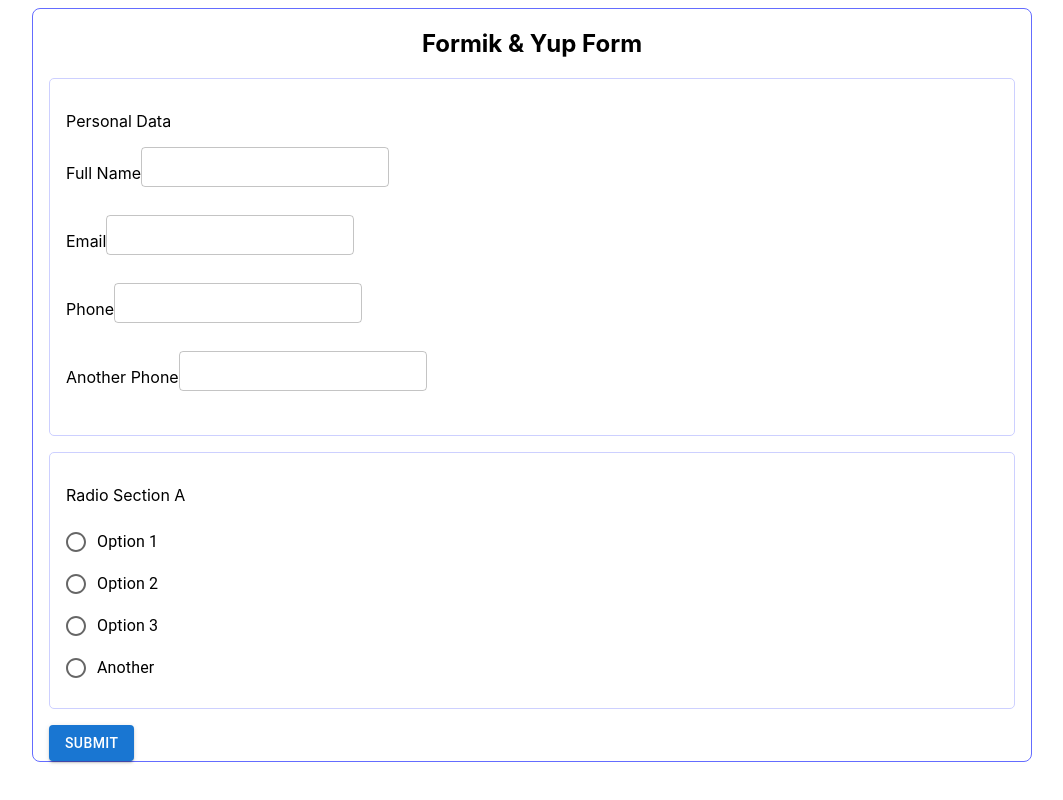
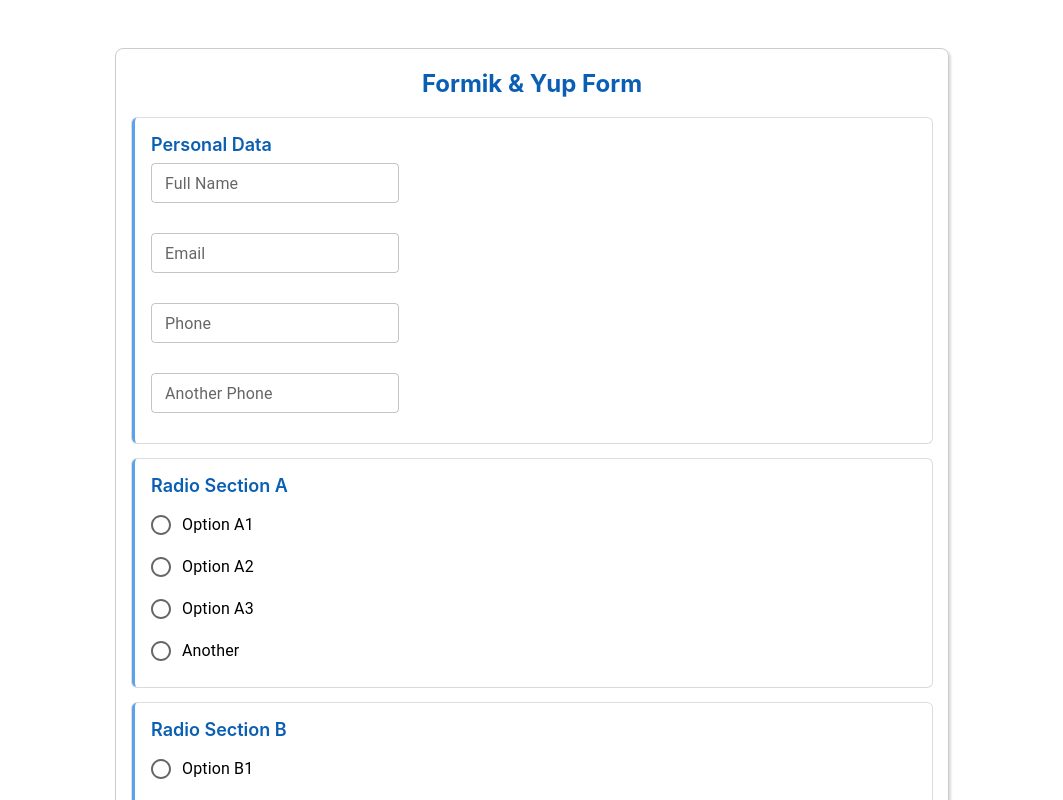
Before and after one commit to kosolapiyD/formik-yup-Form, a React (Vite) app: page / in a window 1280 px wide. Shown: the top 800 px of the page, without its empty margins (108-1171 px from the left). Built offline with nearby package versions, Linux system fonts and the light colour scheme.

Commit message:
design change, basic css

```diff
--- a/src/App.css
+++ b/src/App.css
@@ -1,34 +1,60 @@
+body {
+  /* margin: 0; */
+  box-sizing: border-box;
+}
+
 :root {
   font-family: Inter, system-ui, Avenir, Helvetica, Arial, sans-serif;
-
 }
 
 #root {
-  max-width    : 1000px;
+  max-width    : 800px;
   margin       : 0 auto;
+  margin-top   : 3rem;
   padding      : 0 1rem;
-  box-sizing   : border-box;
-  border       : 1px solid #646cff;
+  border       : 1px solid #ccc;
   border-radius: 8px;
+  box-shadow   : rgba(0, 0, 0, 0.15) 1.95px 1.95px 2.6px;
 }
 
 .formTitle {
   text-align: center;
   margin    : 0;
   padding   : 0;
+  color     : #0a5fb4;
+}
+
+.sectionLabel {
+  font-size     : large;
+  margin        : 0;
+  padding-bottom: 0.5rem;
+  font-weight   : 600;
+  color         : #0a5fb4;
 }
 
 .sectionBox {
-  padding      : 1rem;
+  padding      : 1rem 1rem 0 1rem;
   margin       : 1rem 0;
-  border       : 1px solid #cdd0ff;
+  border-left  : 3px solid #5aa3ec;
   border-radius: 5px;
+  box-shadow   : rgba(0, 0, 0, 0.02) 0px 1px 3px 0px, rgba(27, 31, 35, 0.15) 0px 0px 0px 1px;
+}
+
+.sectionBox fieldset {
+  padding-bottom: 15px;
+}
+
+.sectionBox fieldset p.MuiFormHelperText-root {
+  position: absolute;
+  bottom  : 0;
 }
 
 .fieldsBox {
-  display          : flex;
-  /* flex-direction: column; */
-  margin           : 1rem 0;
+  height: 70px;
+}
+
+.buttonBox {
+  padding-bottom: 1rem;
 }
 
 .errorText {
--- a/src/App.tsx
+++ b/src/App.tsx
@@ -1,16 +1,17 @@
 import { Form, Formik } from 'formik';
+import { ChangeEvent, useState } from 'react';
+import { data } from './mock/data';
 import { initialValues, validationSchema } from './utils/utils';
 
 import './App.css';
+
+import ButtonBox from './components/button-box/ButtonBox';
+import FormTitle from './components/form-title/FormTitle';
+import RadioBox from './components/radio-box/RadioBox';
 import TextBox from './components/text-box/TextBox';
 
-import { ChangeEvent, useState } from 'react';
-import ButtonBox from './components/button-box/ButtonBox';
-import RadioBox from './components/radio-box/RadioBox';
-import { data } from './mock/data';
-
 const App = () => {
-  const { personalDataSection, radioSectionA } = data;
+  const { personalDataSection, radioSectionA, radioSectionB } = data;
 
   const [radioBtnValue, setRadioBtnValue] = useState('');
   const handleRadioChange = ({ target }: ChangeEvent<HTMLInputElement>) => {
@@ -29,9 +30,7 @@
 
   return (
     <div className='container'>
-      <div className='formTitle'>
-        <h2>Formik & Yup Form</h2>
-      </div>
+      <FormTitle />
       <div className='formContainer'>
         <Formik
           initialValues={initialValues}
@@ -40,10 +39,13 @@
         >
           {(props) => (
             <Form>
-              {/* {textFieldsList} */}
               <TextBox {...personalDataSection} />
               <RadioBox
                 {...radioSectionA}
+                handleRadioChange={handleRadioChange}
+              />
+              <RadioBox
+                {...radioSectionB}
                 handleRadioChange={handleRadioChange}
               />
               <ButtonBox {...props} />
--- /dev/null
+++ b/src/components/form-title/FormTitle.tsx
@@ -0,0 +1,9 @@
+const FormTitle = () => {
+  return (
+    <div className='formTitle'>
+      <h2>Formik & Yup Form</h2>
+    </div>
+  );
+};
+
+export default FormTitle;
--- a/src/components/text-box/TextBox.tsx
+++ b/src/components/text-box/TextBox.tsx
@@ -18,11 +18,12 @@
       <p className='sectionLabel'>{label}</p>
       {textFields.map(({ id, name, label }: TextBoxProps) => (
         <div key={id} className='fieldsBox'>
-          <p className='label'>{label}</p>
           <Field
             as={TextField}
             name={name}
             size='small'
+            // variant='standard'
+            label={label}
             helperText={
               <ErrorMessage component='div' className='errorText' name={name} />
             }
--- a/src/mock/data.ts
+++ b/src/mock/data.ts
@@ -13,10 +13,19 @@
     name: 'radioSectionA',
     label: 'Radio Section A',
     options: [
-      { id: '1', value: 'Option 1' },
-      { id: '2', value: 'Option 2' },
-      { id: '3', value: 'Option 3' },
+      { id: '1', value: 'Option A1' },
+      { id: '2', value: 'Option A2' },
+      { id: '3', value: 'Option A3' },
       { id: '4', value: 'Another' },
     ],
   },
+  radioSectionB: {
+    name: 'radioSectionB',
+    label: 'Radio Section B',
+    options: [
+      { id: '1', value: 'Option B1' },
+      { id: '2', value: 'Option B2' },
+      { id: '3', value: 'Option B3' },
+    ],
+  },
 };
--- a/src/utils/utils.ts
+++ b/src/utils/utils.ts
@@ -14,7 +14,7 @@
   return acc;
 }, {} as any);
 
-console.log('initialValues', initialValues);
+// console.log('initialValues', initialValues);
 
 export const validationSchema = () => {
   const schema = {} as any;
```
